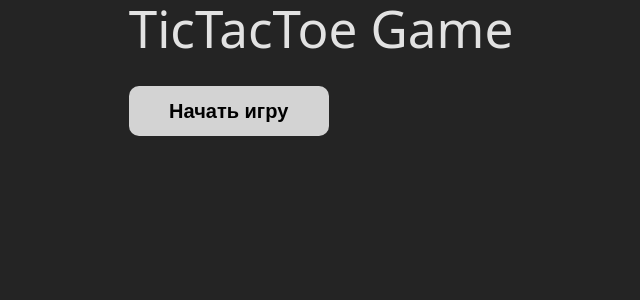
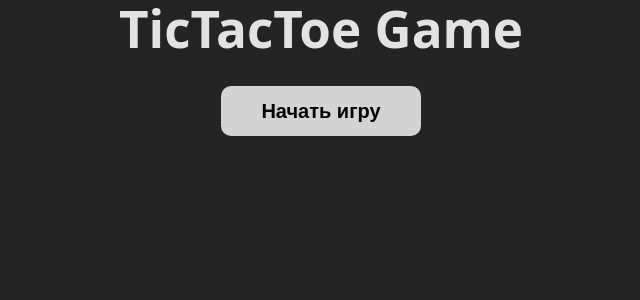
Before and after one commit to mvodev/tictactoe, a React (Vite) app: page / in a window 1280 px wide. Shown: the top 300 px of the page, without its empty margins (319-959 px from the left). Built offline with nearby package versions, Linux system fonts and the light colour scheme.

Commit message:
added wrapper to show all game things in center

```diff
--- a/src/Game.module.css
+++ b/src/Game.module.css
@@ -3,14 +3,17 @@
   margin: 0 auto;
   padding: 2rem;
   text-align: center;
-  box-sizing: border-box;
+  display:flex;
+  flex-direction:column;
+  align-items:center;
 }
 
 .header {
-  font-size: 3.2em;
+  font-size: 3.2rem;
   line-height: 1.1;
   text-align: center;
   margin-bottom: 30px;
+  font-weight:bold;
 }
 
 .winnerHeader {
@@ -30,8 +33,15 @@
   font-family: sans-serif;
   font-weight: bold;
   font-size: 20px;
+  margin:0 auto;
 }
 
 .buttonStart:hover {
   background-color: gray;
 }
+
+.gameWrapper {
+  display:flex;
+  flex-direction:column;
+  align-items:center;
+}
--- a/src/Game.tsx
+++ b/src/Game.tsx
@@ -5,7 +5,7 @@ import { useTicTacToe } from './hooks/useTicTacToe';
 const Game = () => {
   const {board, startGame, isPlaying, stopGame,winner} = useTicTacToe();
   return (
-    <>
+    <div className={styles.gameWrapper}>
       <h1 className={styles.header}>TicTacToe Game</h1>
       {isPlaying ? (
         <>
@@ -24,7 +24,7 @@ const Game = () => {
         ) : (
           <button className={styles.buttonControl} onPointerDown={startGame}>Начать игру</button>
         )}
-    </>
+    </div>
   )
 }
 
--- a/src/components/Board.tsx
+++ b/src/components/Board.tsx
@@ -1,3 +1,4 @@
+
 
 import styles from './Board.module.css';
 import { type BoardShape } from '../hooks/useTicTacToe';
--- a/src/index.css
+++ b/src/index.css
@@ -9,11 +9,9 @@
   flex-direction:column;
   align-items:center;
   justify-content:center;
-
   color-scheme: light dark;
   color: rgba(255, 255, 255, 0.87);
   background-color: #242424;
-
   font-synthesis: none;
   text-rendering: optimizeLegibility;
   -webkit-font-smoothing: antialiased;
```
